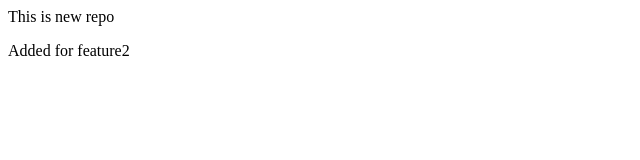
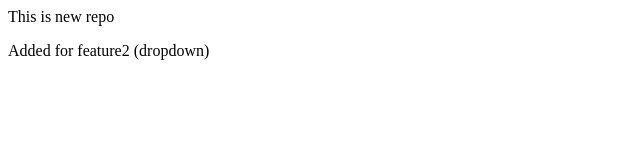
Before and after one commit to Adil-Ha5an/LocalRepo, a plain HTML site: page index.html in a window 1280 px wide. Shown: the full height of the page, 0-640 px from the left. Drawn offline with Linux system fonts and the light colour scheme.

```diff
--- a/index.html
+++ b/index.html
@@ -1,2 +1,2 @@
 <p>This is new repo</p>
-<p>Added for feature2</p>
+<p>Added for feature2 (dropdown)</p>
```
